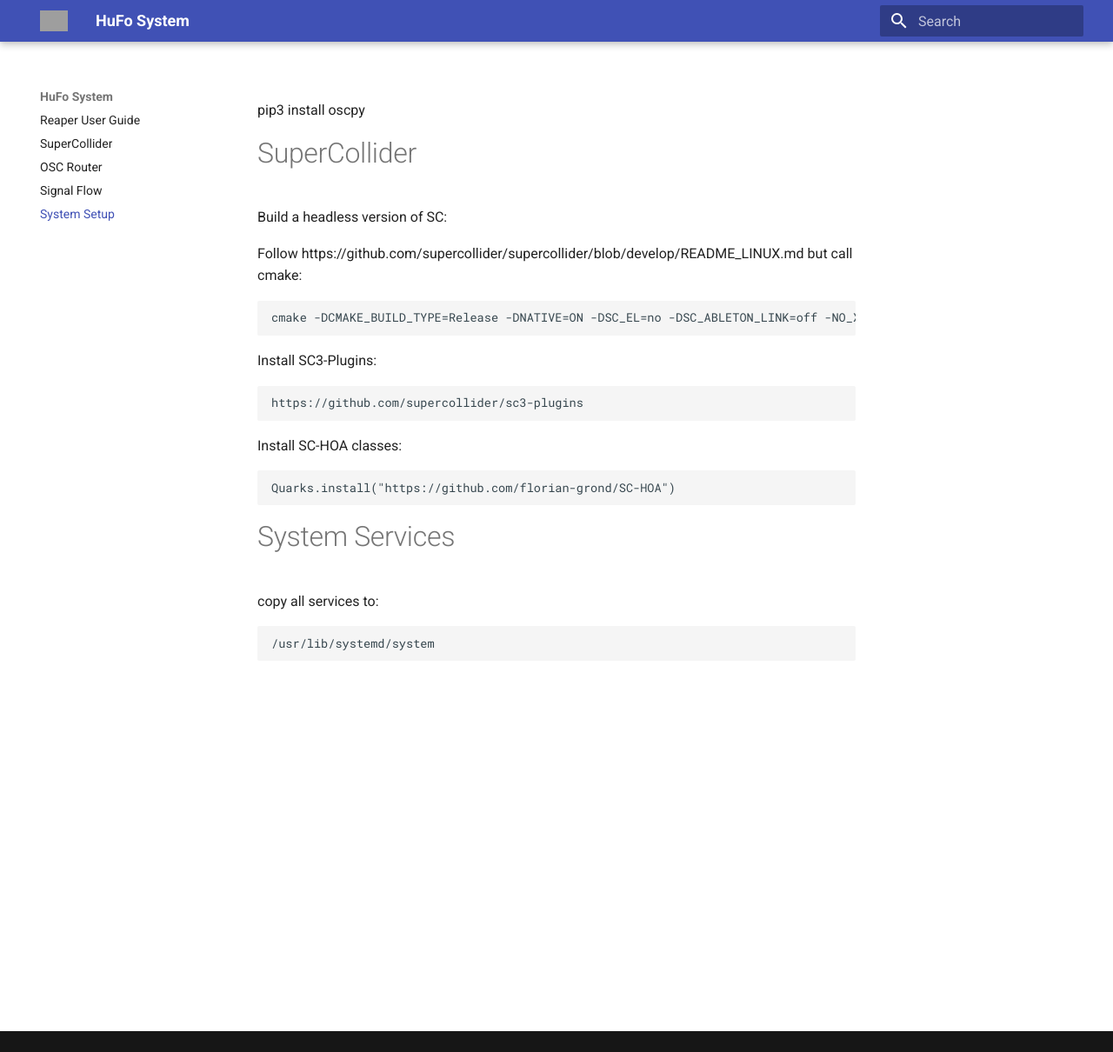
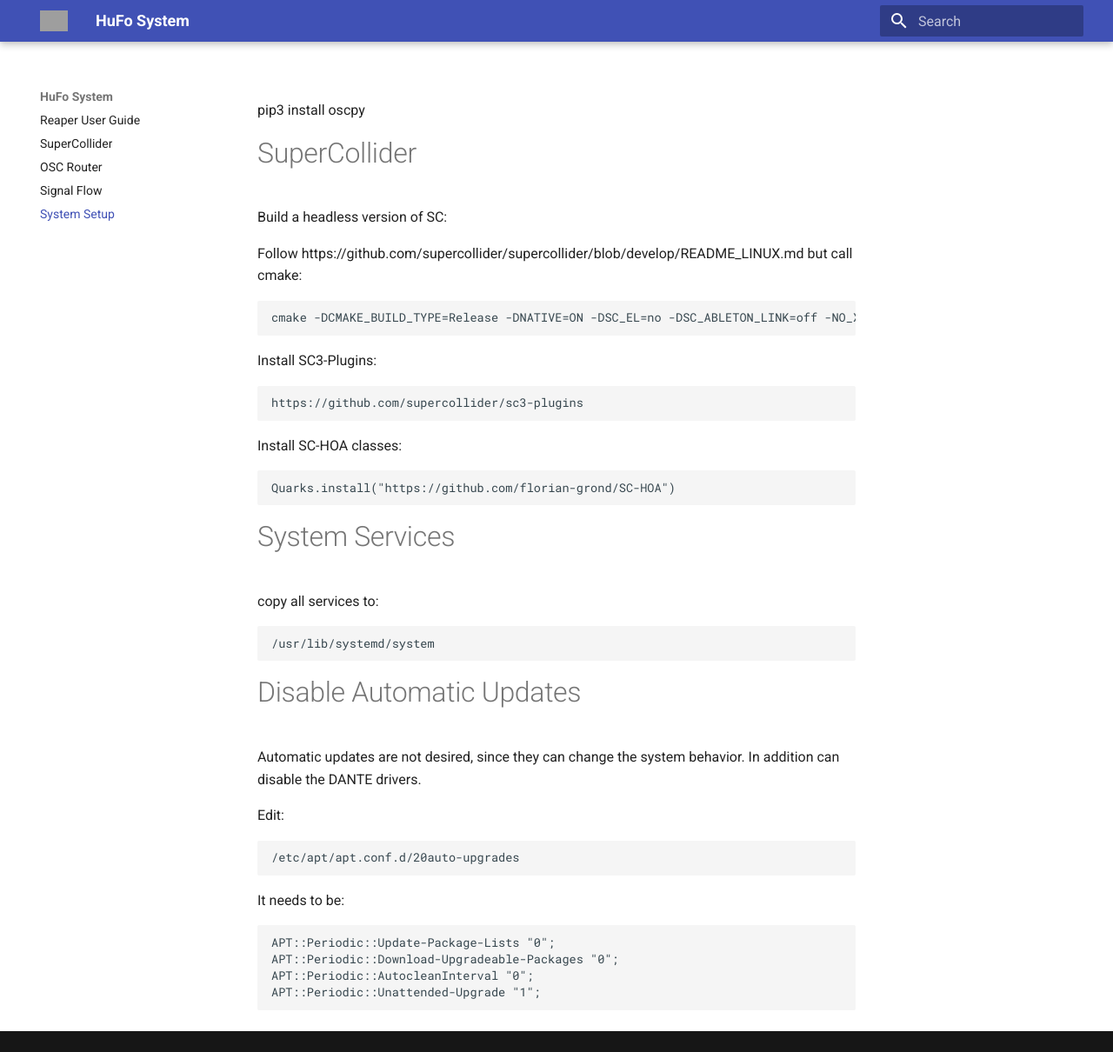
Before and after one commit to tu-studio/seamless-docs, an MkDocs documentation site: the page built from Documentation/docs/system_setup.md, in a window 1280 px wide and 1210 px high. Shown: the whole window at 87% size. Built offline with MkDocs 1.6.1 and Material for MkDocs 9.7.7, drawn with Linux system fonts in a browser that asks for light colours; grey boxes are pictures that could not be loaded.

Commit message:
Doc: how to disable automatic updates!

```diff
--- a/Documentation/docs/system_setup.md
+++ b/Documentation/docs/system_setup.md
@@ -24,3 +24,21 @@
 copy all services to:
 
     /usr/lib/systemd/system
+
+
+# Disable Automatic Updates
+
+
+Automatic updates are not desired, since they can change the
+system behavior. In addition can disable the DANTE drivers.
+
+Edit:
+
+	/etc/apt/apt.conf.d/20auto-upgrades
+
+It needs to be:
+
+	APT::Periodic::Update-Package-Lists "0";
+	APT::Periodic::Download-Upgradeable-Packages "0";
+	APT::Periodic::AutocleanInterval "0";
+	APT::Periodic::Unattended-Upgrade "1";
```
